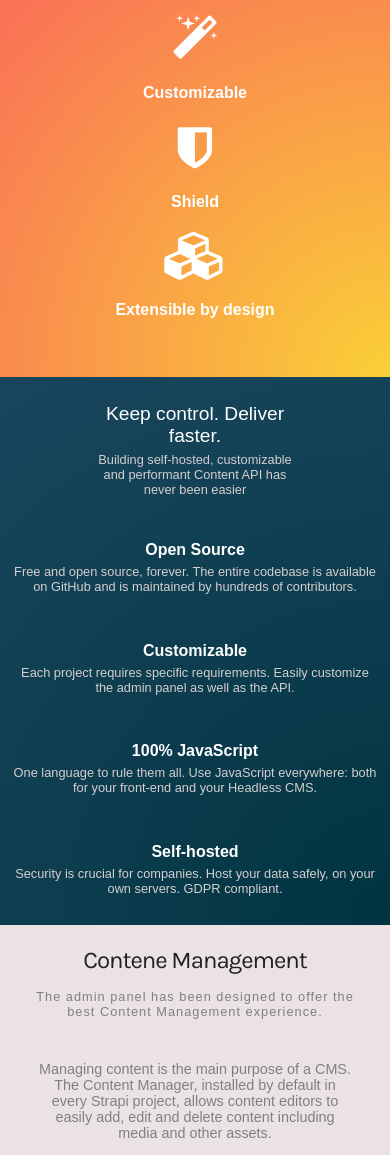
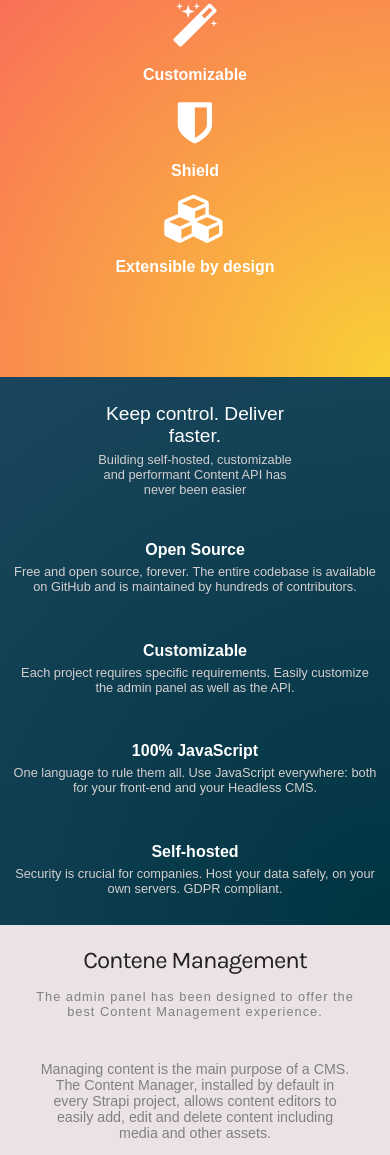
Before and after one commit to sumit-pandey/landingpage, a plain HTML site: page index.html in a window 390 px wide. Shown: the part 425-1580 px from the top of the page. Drawn offline with Linux system fonts and the light colour scheme.

Commit message:
Update style.css

```diff
--- a/style.css
+++ b/style.css
@@ -216,6 +216,9 @@ header .logo {
 	flex-flow: column;
 	justify-content: space-around;
 }
+.left-content p {
+	font-size: 1.1rem;
+}
 .features-btn {
 	width: 200px;
 	padding: 8px 5px;
@@ -343,7 +346,7 @@ footer {
 
 /* design for mobile */
 
-@media all and (max-width: 400px) {
+@media all and (max-width: 430px) {
 	.section-1 header {
 		background: rgb(245, 241, 241);
 		margin: 0;
@@ -369,6 +372,9 @@ footer {
 	}
 	.section-1-footer {
 		flex-flow: column wrap;
+	}
+	.section-1-footer div h4 {
+		margin: 15px 0;
 	}
 	/* section 1 ends */
 	.customer-logos {
@@ -434,6 +440,7 @@ footer {
 	}
 	.left-content p {
 		margin: 0;
+		font-size: .89rem;
 	}
 	.right-content img {
 		display: block;
```
